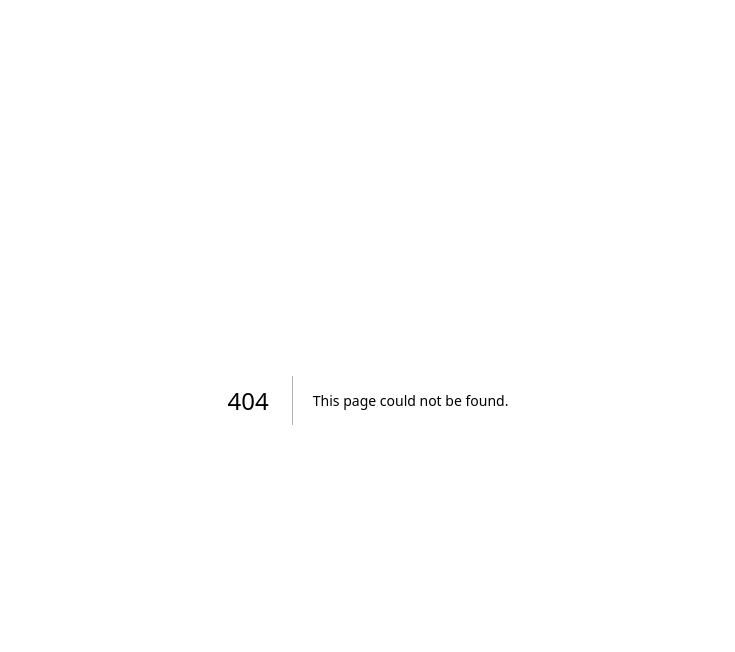
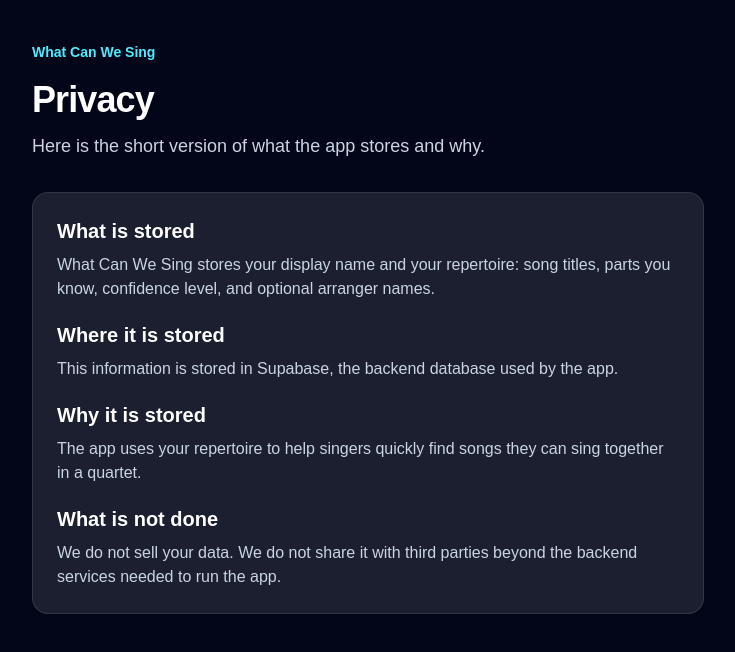
Before and after one commit to coloradotim/what-can-we-sing, a Next.js app: page /privacy in a window 1280 px wide. Before the commit this address had no page. Shown: the top 652 px of the page, without its empty margins (272-1007 px from the left). Built offline with nearby package versions, Linux system fonts and the light colour scheme.

Commit message:
Add privacy explanation page (#55)

```diff
--- a/app/login/page.tsx
+++ b/app/login/page.tsx
@@ -81,6 +81,17 @@ export default function LoginPage() {
 
           {message && <p className="mt-4 text-sm text-slate-300">{message}</p>}
         </div>
+
+        <p className="mt-5 text-sm text-slate-400">
+          Want the quick data note?{" "}
+          <a
+            href="/privacy"
+            className="font-semibold text-cyan-300 hover:text-cyan-200"
+          >
+            Read privacy
+          </a>
+          .
+        </p>
       </div>
     </main>
   );
--- /dev/null
+++ b/app/privacy/page.tsx
@@ -0,0 +1,54 @@
+export default function PrivacyPage() {
+  return (
+    <main className="min-h-screen bg-slate-950 px-6 py-10 text-white">
+      <div className="mx-auto max-w-2xl">
+        <a
+          href="/"
+          className="text-sm font-semibold text-cyan-300 hover:text-cyan-200"
+        >
+          What Can We Sing
+        </a>
+
+        <h1 className="mt-4 text-4xl font-bold tracking-tight">Privacy</h1>
+        <p className="mt-3 text-lg text-slate-300">
+          Here is the short version of what the app stores and why.
+        </p>
+
+        <section className="mt-8 space-y-5 rounded-2xl border border-white/10 bg-white/10 p-6">
+          <div>
+            <h2 className="text-xl font-semibold">What is stored</h2>
+            <p className="mt-2 text-slate-300">
+              What Can We Sing stores your display name and your repertoire:
+              song titles, parts you know, confidence level, and optional
+              arranger names.
+            </p>
+          </div>
+
+          <div>
+            <h2 className="text-xl font-semibold">Where it is stored</h2>
+            <p className="mt-2 text-slate-300">
+              This information is stored in Supabase, the backend database used
+              by the app.
+            </p>
+          </div>
+
+          <div>
+            <h2 className="text-xl font-semibold">Why it is stored</h2>
+            <p className="mt-2 text-slate-300">
+              The app uses your repertoire to help singers quickly find songs
+              they can sing together in a quartet.
+            </p>
+          </div>
+
+          <div>
+            <h2 className="text-xl font-semibold">What is not done</h2>
+            <p className="mt-2 text-slate-300">
+              We do not sell your data. We do not share it with third parties
+              beyond the backend services needed to run the app.
+            </p>
+          </div>
+        </section>
+      </div>
+    </main>
+  );
+}
--- a/app/settings/page.tsx
+++ b/app/settings/page.tsx
@@ -161,6 +161,17 @@ export default function SettingsPage() {
             </a>
           )}
         </section>
+
+        <p className="mt-5 text-sm text-slate-400">
+          See what data is stored and why on the{" "}
+          <a
+            href="/privacy"
+            className="font-semibold text-cyan-300 hover:text-cyan-200"
+          >
+            privacy page
+          </a>
+          .
+        </p>
       </div>
     </main>
   );
--- a/components/RepertoireManager.tsx
+++ b/components/RepertoireManager.tsx
@@ -244,6 +244,16 @@ export default function RepertoireManager() {
         <h1 className="mt-4 text-4xl font-bold tracking-tight">My Repertoire</h1>
         <p className="mt-2 text-slate-300">
           Add songs you know, the parts you can sing, and how confident you are.
+        </p>
+        <p className="mt-3 text-sm text-slate-400">
+          Your repertoire is stored so the app can find quartet matches.{" "}
+          <a
+            href="/privacy"
+            className="font-semibold text-cyan-300 hover:text-cyan-200"
+          >
+            Read privacy
+          </a>
+          .
         </p>
 
         {loadError && (
```
